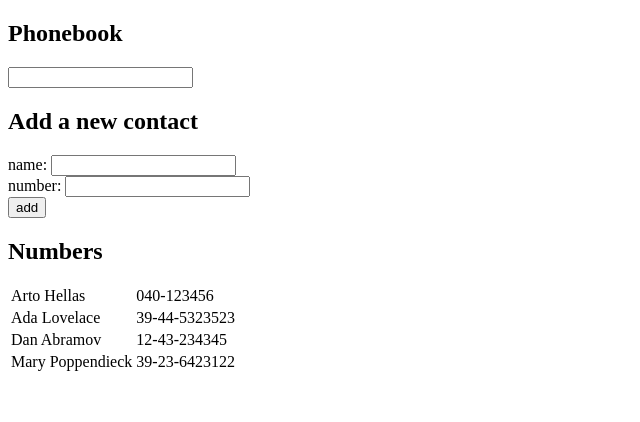
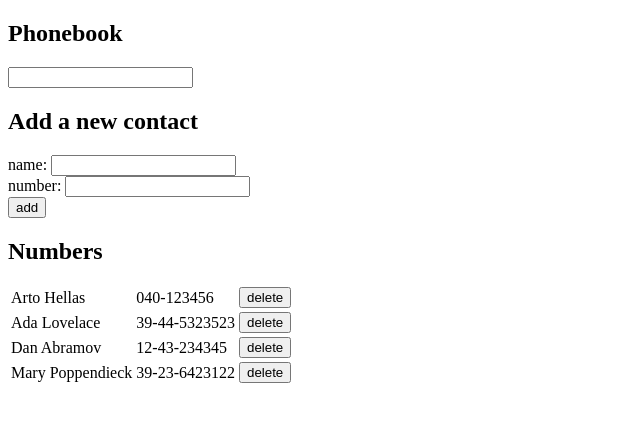
Before and after one commit to misaw-kun/fso_submit, a React (Vite) app in the folder part_2/phonebook/: page / in a window 1280 px wide. Shown: the top 422 px of the page, without its empty margins (0-640 px from the left). Built offline with nearby package versions, Linux system fonts and the light colour scheme; data requests are answered from the project's data file.

Commit message:
done till 2.17

```diff
--- a/part_2/phonebook/db.json
+++ b/part_2/phonebook/db.json
@@ -1,8 +1,24 @@
 {
-  "persons": [
-    { "name": "Arto Hellas", "number": "040-123456", "id": 1 },
-    { "name": "Ada Lovelace", "number": "39-44-5323523", "id": 2 },
-    { "name": "Dan Abramov", "number": "12-43-234345", "id": 3 },
-    { "name": "Mary Poppendieck", "number": "39-23-6423122", "id": 4 }
+  "contacts": [
+    {
+      "name": "Arto Hellas",
+      "number": "040-123456",
+      "id": 1
+    },
+    {
+      "name": "Ada Lovelace",
+      "number": "39-44-5323523",
+      "id": 2
+    },
+    {
+      "name": "Dan Abramov",
+      "number": "12-43-234345",
+      "id": 3
+    },
+    {
+      "name": "Mary Poppendieck",
+      "number": "39-23-6423122",
+      "id": 4
+    }
   ]
 }
--- a/part_2/phonebook/src/App.jsx
+++ b/part_2/phonebook/src/App.jsx
@@ -1,5 +1,6 @@
 import React, { useEffect } from 'react';
-import axios from 'axios';
+import contactService from './services/contacts';
+
 import { useState } from 'react';
 import { AddContact } from './components/AddContact';
 import { ContactList } from './components/ContactList';
@@ -12,29 +13,44 @@ const App = () => {
   const [query, setQuery] = useState('');
 
   useEffect(() => {
-    axios
-      .get('http://localhost:3001/persons')
-      .then((res) => setPersons(res.data));
+    contactService.getAll().then((contacts) => setPersons(contacts));
   }, []);
 
   function handleSubmit(e) {
     e.preventDefault();
+
+    const newContact = {
+      name: newName,
+      number: newNumber,
+      id: persons.length + 1,
+    };
+
     if (persons.some((person) => person.name === newName)) {
       alert(`${newName} is already added to the phonebook`);
     } else {
-      setPersons(
-        persons.concat({
-          id: persons.length + 1,
-          name: newName,
-          number: newNumber,
-        })
-      );
+      contactService.create(newContact).then((contact) => {
+        setPersons(persons.concat(contact));
+        setNewName('');
+        setNewNumber('');
+      });
     }
   }
 
-  const filteredContacts = persons.filter((person) =>
-    person.name.toLowerCase().includes(query.toLowerCase())
-  );
+  function handleDelete(person) {
+    if (window.confirm(`Delete ${person.name} ?`)) {
+      contactService
+        .destroy(person.id)
+        .then(() =>
+          setPersons(persons.filter((contact) => contact.id !== person.id))
+        );
+    }
+  }
+
+  const filteredContacts = query
+    ? persons.filter((person) =>
+        person.name.toLowerCase().includes(query.toLowerCase())
+      )
+    : persons;
 
   return (
     <div>
@@ -49,7 +65,7 @@ const App = () => {
         setNewNumber={setNewNumber}
       />
       <h2>Numbers</h2>
-      <ContactList contacts={filteredContacts} />
+      <ContactList contacts={filteredContacts} deleteHandler={handleDelete} />
     </div>
   );
 };
--- a/part_2/phonebook/src/components/Contact.jsx
+++ b/part_2/phonebook/src/components/Contact.jsx
@@ -1,10 +1,13 @@
 import React from 'react';
 
-export const Contact = ({ person }) => {
+export const Contact = ({ person, onDeleteContact }) => {
   return (
     <tr>
-      <td>{person.name}</td>
-      <td>{person.number}</td>
+      <td>{person?.name}</td>
+      <td>{person?.number}</td>
+      <td>
+        <button onClick={() => onDeleteContact(person)}>delete</button>
+      </td>
     </tr>
   );
 };
--- a/part_2/phonebook/src/components/ContactList.jsx
+++ b/part_2/phonebook/src/components/ContactList.jsx
@@ -1,12 +1,16 @@
 import React from 'react';
 import { Contact } from './Contact';
 
-export const ContactList = ({ contacts }) => {
+export const ContactList = ({ contacts, deleteHandler }) => {
   return (
     <table>
       <tbody>
         {contacts.map((person) => (
-          <Contact key={person.id} person={person} />
+          <Contact
+            key={person?.id}
+            person={person}
+            onDeleteContact={deleteHandler}
+          />
         ))}
       </tbody>
     </table>
--- /dev/null
+++ b/part_2/phonebook/src/services/contacts.js
@@ -0,0 +1,25 @@
+import axios from 'axios';
+const baseUrl = 'http://localhost:3001/contacts';
+
+const getAll = async () => {
+  return await axios.get(baseUrl).then((resp) => resp.data);
+};
+
+const create = async (newContact) => {
+  return await axios.post(baseUrl, newContact).then((resp) => resp.data);
+};
+
+const update = async (id, changes) => {
+  return await axios.put(`${baseUrl}/${id}`, changes);
+};
+
+const destroy = async (id) => {
+  return await axios.delete(`${baseUrl}/${id}`);
+};
+
+export default {
+  getAll,
+  create,
+  update,
+  destroy,
+};
```
